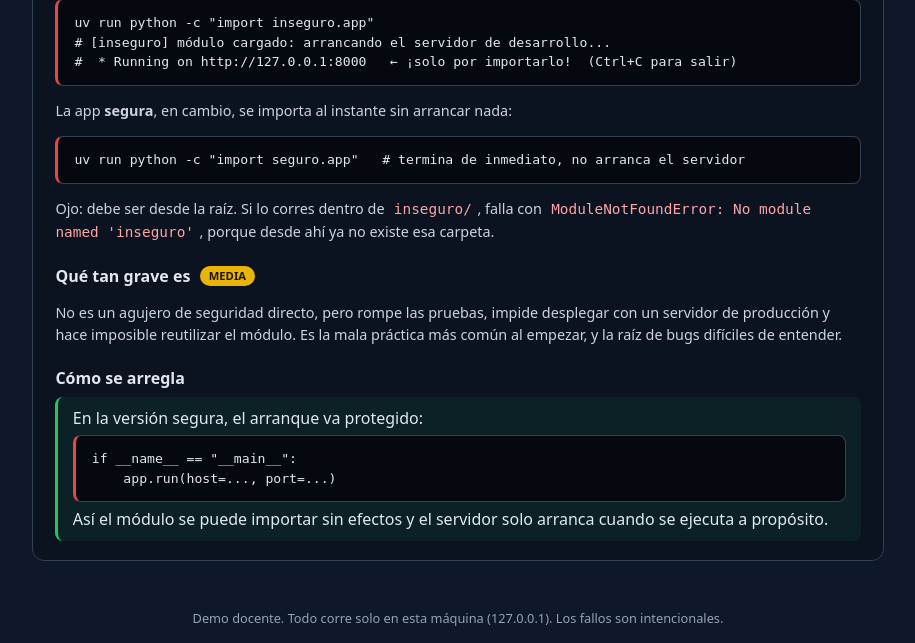
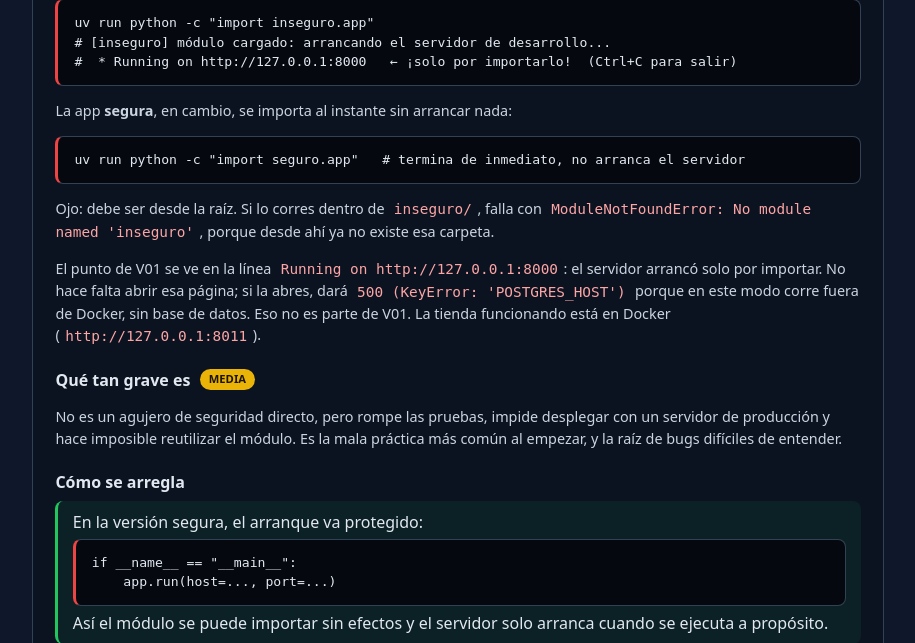
Before and after one commit to JuanMa594/Vulnerabilidades_MalasPracticasFrecuentes, a Flask app: page /v01 in a window 1280 px wide. Shown: the part 930-1573 px from the top of the page, without its empty margins (182-1097 px from the left). Run offline with Flask 3, Linux system fonts and the light colour scheme; some libraries are stand-ins or nearby versions.

Commit message:
Aclara en V01 que el 500 sin base de datos es esperado
Ese modo (uv run, fuera de Docker) no tiene Postgres, así que abrir la página da
500 (KeyError: POSTGRES_HOST). Se agrega una nota: el punto de V01 es ver que el
servidor arrancó al importar; para la tienda funcionando, usar Docker (8011).

Co-Authored-By: Claude Opus 4.8 <noreply@anthropic.com>

```diff
--- a/inseguro/templates/v01.html
+++ b/inseguro/templates/v01.html
@@ -47,6 +47,11 @@ app.run(host=..., port=...)</pre>{% endraw %}
   <p class="nota">Ojo: debe ser desde la raíz. Si lo corres dentro de <code>inseguro/</code>, falla
   con <code>ModuleNotFoundError: No module named 'inseguro'</code>, porque desde ahí ya no existe esa
   carpeta.</p>
+  <p class="nota">El punto de V01 se ve en la línea <code>Running on http://127.0.0.1:8000</code>: el
+  servidor arrancó solo por importar. No hace falta abrir esa página; si la abres, dará
+  <code>500 (KeyError: 'POSTGRES_HOST')</code> porque en este modo corre fuera de Docker, sin base de
+  datos. Eso no es parte de V01. La tienda funcionando está en Docker
+  (<code>http://127.0.0.1:8011</code>).</p>
 
   <h3>Qué tan grave es <span class="sev sev-media">Media</span></h3>
   <p>No es un agujero de seguridad directo, pero rompe las pruebas, impide desplegar con un servidor
--- a/seguro/templates/v01.html
+++ b/seguro/templates/v01.html
@@ -47,6 +47,11 @@ app.run(host=..., port=...)</pre>{% endraw %}
   <p class="nota">Ojo: debe ser desde la raíz. Si lo corres dentro de <code>inseguro/</code>, falla
   con <code>ModuleNotFoundError: No module named 'inseguro'</code>, porque desde ahí ya no existe esa
   carpeta.</p>
+  <p class="nota">El punto de V01 se ve en la línea <code>Running on http://127.0.0.1:8000</code>: el
+  servidor arrancó solo por importar. No hace falta abrir esa página; si la abres, dará
+  <code>500 (KeyError: 'POSTGRES_HOST')</code> porque en este modo corre fuera de Docker, sin base de
+  datos. Eso no es parte de V01. La tienda funcionando está en Docker
+  (<code>http://127.0.0.1:8011</code>).</p>
 
   <h3>Qué tan grave es <span class="sev sev-media">Media</span></h3>
   <p>No es un agujero de seguridad directo, pero rompe las pruebas, impide desplegar con un servidor
```
